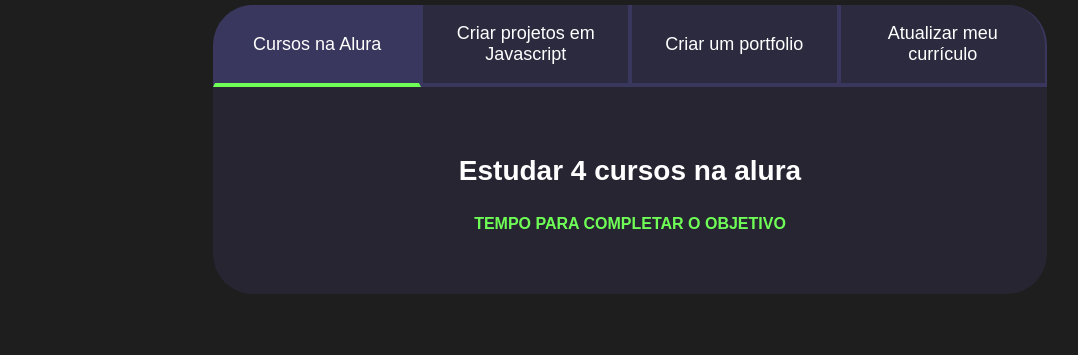
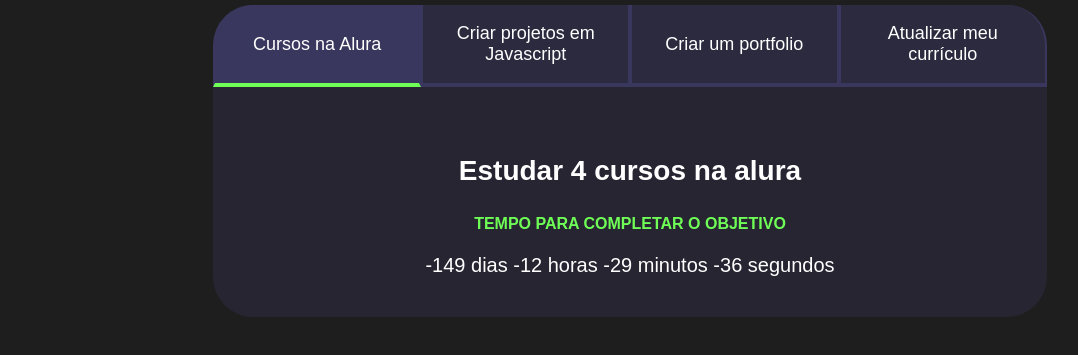
Before and after one commit to juliagabriellefratia/projeto-de-vida, a plain HTML site: page index.html in a window 1280 px wide. Both pictures are taken after a click on the button "Cursos na Alura". Shown: the part 93-448 px from the top of the page, without its empty margins (10-1088 px from the left). Drawn offline with Linux system fonts and the light colour scheme.

Commit message:
Add files via upload

```diff
--- a/index.html
+++ b/index.html
@@ -22,18 +22,22 @@
           <div class="aba-conteudo ativo">
           <h3 class="aba-conteudo-titulo-principal">Estudar 4 cursos na alura</h3>
           <h4 class="aba-conteudo-titulo-secundario">tempo para completar o objetivo</h4>
+          <div class="contador"></div>
         </div>
         <div class="aba-conteudo">
           <h3 class="aba-conteudo-titulo-principal">Criar 5 projetos em JavaScript</h3>
           <h4 class="aba-conteudo-titulo-secundario">Tempo para completar o objetivo</h4>
+          <div class="contador"></div>
         </div>
         <div class="aba-conteudo">
           <h3 class="aba-conteudo-titulo-principal">Criar um portfolio com os meus 3 melhores projetos</h3>
           <h4 class="aba-conteudo-titulo-secundario">Tempo para completar o objetivo</h4>
+          <div class="contador"></div>
       </div>
       <div class="aba-conteudo">
           <h3 class="aba-conteudo-titulo-principal">Atualizar meu currículo com os certificados da Alura</h3>
           <h4 class="aba-conteudo-titulo-secundario">Tempo para completar o objetivo</h4>
+          <div class="contador"></div>
       </div>
     </div>
   </div>
--- a/main.js
+++ b/main.js
@@ -1,11 +1,46 @@
 const botoes = document.querySelectorAll(".botao");
+const textos = document.querySelectorAll(".aba-conteudo");
+
 
 for(let i=0;i <botoes.length;i++){
     botoes[i].onclick = function(){
 
         for(let j=0;j<botoes.length;j++){
             botoes[j].classList.remove("ativo");
+            textos[j].classList.remove("ativo");
         }
         botoes[i].classList.add("ativo");
+        textos[i].classList.add("ativo");
     }
 }
+
+const contadores = document.querySelectorAll(".contador");
+const tempoObjetivo1 = new Date("2023-10-05T00:00:00");
+const tempoObjetivo2 = new Date("2023-12-05T00:00:00");
+const tempoObjetivo3 = new Date("2023-12-30T00:00:00");
+const tempoObjetivo4 = new Date("2024-02-01T00:00:00");
+
+const tempos = [tempoObjetivo1, tempoObjetivo2, tempoObjetivo3, tempoObjetivo4];
+
+function atualizaCronometro(){
+for (let i = 0; i < contadores.length; i++) {
+    contadores[i].textContent = calculaTempo(tempos[i]);
+}
+}
+
+atualizaCronometro();
+
+function calculaTempo(tempoObjetivo) {
+    let tempoAtual = new Date();
+    let tempoFinal = tempoObjetivo - tempoAtual;
+    let segundos = Math.floor(tempoFinal / 1000);
+    let minutos = Math.floor(segundos / 60);
+    let horas = Math.floor(minutos / 60);
+    let dias = Math.floor(horas / 24);
+
+    segundos %= 60;
+    minutos %= 60;
+    horas %= 24;
+
+    return dias + " dias " + horas + " horas " + minutos + " minutos " + segundos + " segundos";
+  }
--- a/style.css
+++ b/style.css
@@ -89,6 +89,10 @@ body{
     text-transform: uppercase;
 }
 
+.contador{
+    font-size: 20px;
+    text-align: center;
+}
 
 @media screen and (min-width: 768px) {
     .botoes {
```
